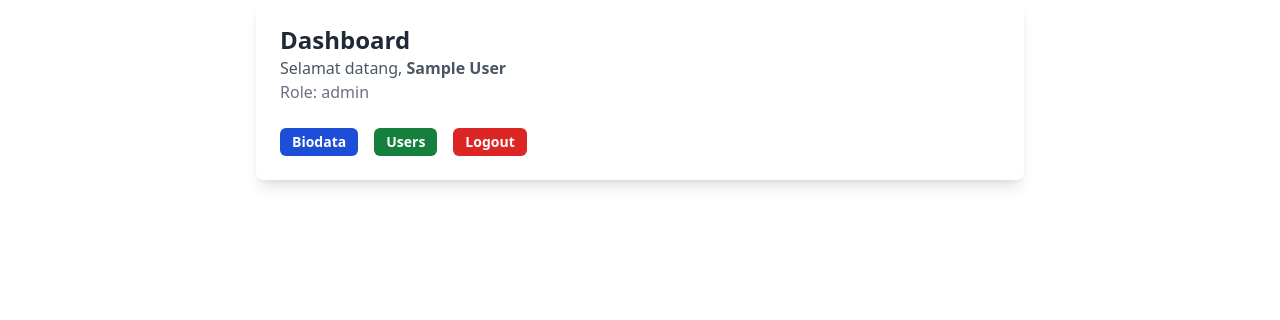
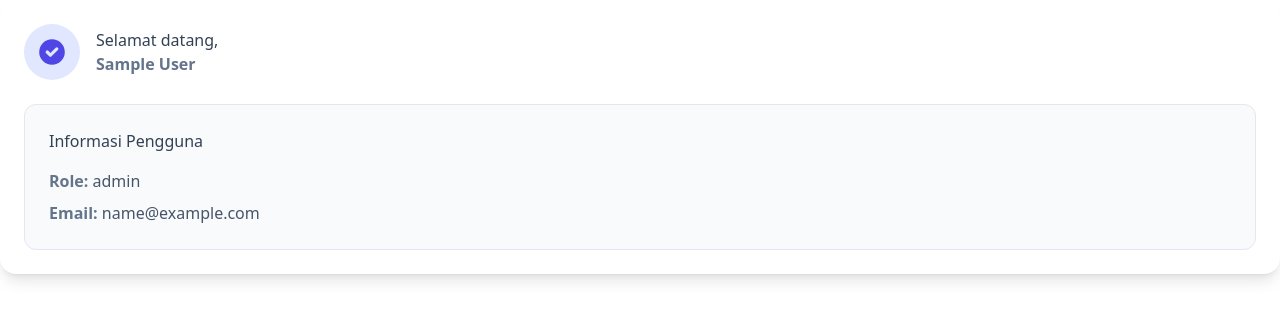
Before and after one commit to Nabilfadilah/authentication, a React (Vite) app in the folder frontend/: page /dashboard in a window 1280 px wide. Shown: the top 320 px of the page. Built offline with nearby package versions, Linux system fonts and the light colour scheme; sample sign-in values are in the browser's storage.

Commit message:
Memperbaiki tampilan dashboard pages

```diff
--- a/frontend/src/pages/Dashboard.jsx
+++ b/frontend/src/pages/Dashboard.jsx
@@ -2,6 +2,7 @@ import {useAuth} from "../context/AuthContext";
 import {Link, useNavigate} from "react-router-dom";
 import Typography from "../components/elements/text/Typography";
 import ButtonAll from "../components/elements/button/Index";
+import {HiCheckCircle} from "react-icons/hi";
 
 const Dashboard = () => {
   const {user, logout} = useAuth(); // mengambil data user yang sedang login dan logout
@@ -13,38 +14,37 @@ const Dashboard = () => {
   };
 
   return (
-    <div className="max-w-3xl mx-auto p-6 bg-white shadow-lg rounded-lg">
-      {/* Header */}
-      <div className="mb-6">
-        <Typography className="text-2xl font-bold text-gray-800">
-          Dashboard
-        </Typography>
-        <Typography className="text-gray-600">
-          Selamat datang, <span className="font-semibold">{user?.name}</span>
-        </Typography>
-        <Typography className="text-gray-500">
-          Role: <span className="font-medium">{user?.role}</span>
-        </Typography>
+    <div className="p-6 bg-white shadow-lg rounded-2xl">
+      {/* Greeting */}
+      <div className="flex items-center gap-4 mb-6">
+        <div className="p-3 bg-indigo-100 rounded-full">
+          <HiCheckCircle className="w-8 h-8 text-indigo-600" />
+        </div>
+        <div>
+          <Typography variant="h6" className="text-slate-700">
+            Selamat datang,
+          </Typography>
+          <Typography variant="paragraph" className="text-slate-500">
+            <span className="font-semibold">{user?.name}</span>
+          </Typography>
+        </div>
       </div>
 
-      {/* Tombol Navigasi */}
-      <div className="flex gap-4">
-        <ButtonAll className="bg-blue-700 hover:bg-blue-800">
-          <Link to="/biodata">Biodata</Link>
-        </ButtonAll>
-
-        {user.role === "admin" && (
-          <ButtonAll className="bg-green-700 hover:bg-green-800">
-            <Link to="/users">Users</Link>
-          </ButtonAll>
-        )}
-
-        <ButtonAll
-          onClick={handleLogout}
-          className="bg-red-600 hover:bg-red-700 transition duration-200"
-        >
-          Logout
-        </ButtonAll>
+      {/* User Detail Card */}
+      <div className="bg-slate-50 p-6 rounded-xl border border-slate-200">
+        <Typography variant="h6" className="text-slate-700 mb-4">
+          Informasi Pengguna
+        </Typography>
+        <div className="space-y-2 text-slate-600">
+          <p>
+            <span className="font-semibold text-slate-500">Role:</span>{" "}
+            {user?.role}
+          </p>
+          <p>
+            <span className="font-semibold text-slate-500">Email:</span>{" "}
+            {user?.email}
+          </p>
+        </div>
       </div>
     </div>
   );
```
